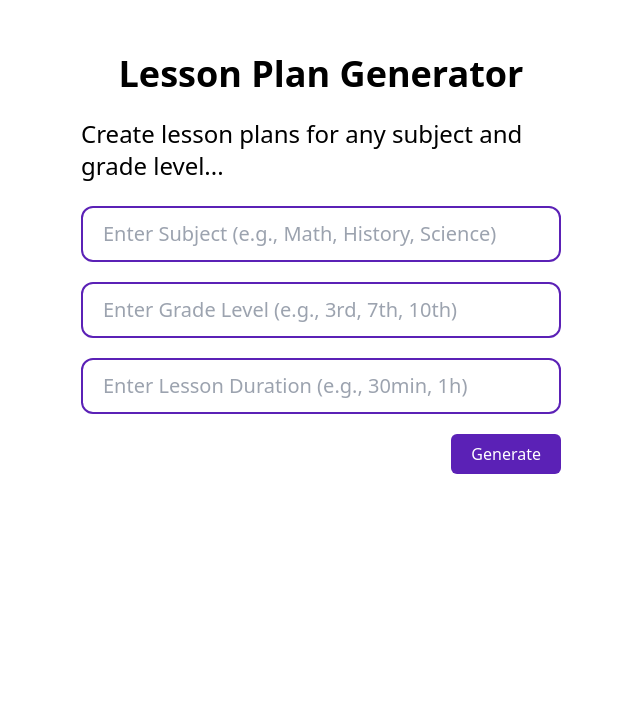
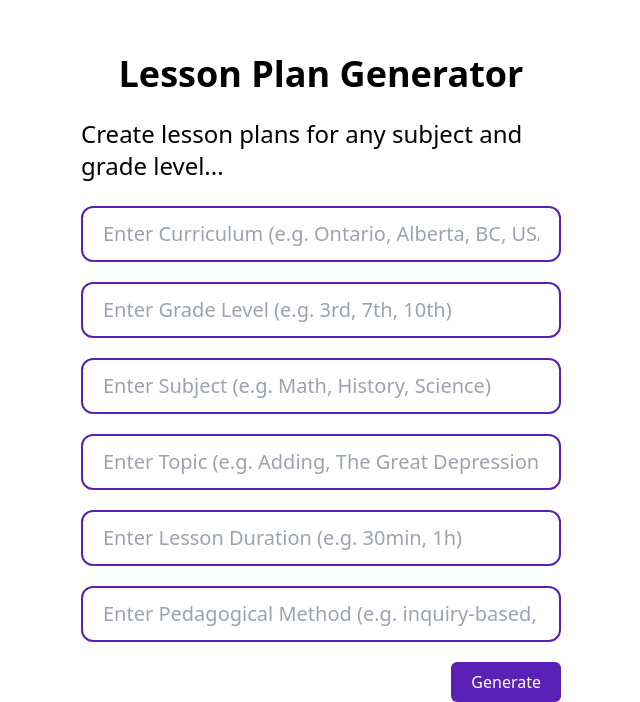
Before and after one commit to jtwirly/bayou2, a Next.js app: page / in a window 1280 px wide. Shown: the part 106-808 px from the top of the page, without its empty margins (319-959 px from the left). Built offline with nearby package versions, Linux system fonts and the light colour scheme.

Commit message:
Added new fields

```diff
--- a/pages/api/lesson-plan.js
+++ b/pages/api/lesson-plan.js
@@ -19,10 +19,10 @@ const handler = async (req, res) => {
 
 const getLessonPlan = async (req, res) => {
   try {
-    const { subject, gradeLevel, duration } = req.query;
+    const { curriculum, gradeLevel, subject, topic, duration, method } = req.query;
     const completion = await openai.createCompletion({
       model: "text-davinci-003",
-      prompt: `Create a lesson plan for a ${gradeLevel} grade ${subject} class with a duration of ${duration}.`,
+      prompt: `Create a lesson plan for a ${gradeLevel} grade ${subject} class following the ${curriculum} curriculum, focusing on the topic of ${topic}, with a duration of ${duration}, using the ${method} pedagogical method.`,
       max_tokens: 1024,
       temperature: 0.8
     });
--- a/pages/index.js
+++ b/pages/index.js
@@ -5,16 +5,19 @@ import { useState } from 'react';
 import React from 'react';
 
 const Home = () => {
+  const [curriculum, setCurriculum] = useState('');
+  const [gradeLevel, setGradeLevel] = useState('');
   const [subject, setSubject] = useState('');
-  const [gradeLevel, setGradeLevel] = useState('');
+  const [topic, setTopic] = useState('');
   const [duration, setDuration] = useState('');
+  const [method, setMethod] = useState('');
   const [lessonPlan, setLessonPlan] = useState('');
   const [loading, setLoading] = useState(false);
 
   const handleSubmit = async (e) => {
     setLoading(true);
     e.preventDefault();
-    const res = await fetch(`/api/lesson-plan?subject=${subject}&gradeLevel=${gradeLevel}&duration=${duration}`);
+    const res = await fetch(`/api/lesson-plan?curriculum=${curriculum}&gradeLevel=${gradeLevel}&subject=${subject}&topic=${topic}&duration=${duration}&method=${method}`);
     const data = await res.json();
     setLessonPlan(data.text);
     setLoading(false);
@@ -31,26 +34,47 @@ const Home = () => {
         <h1 className="text-4xl font-bold text-center">Lesson Plan Generator</h1>
         <h2 className="text-2xl">Create lesson plans for any subject and grade level...</h2>
         <form onSubmit={handleSubmit} className="flex justify-center flex-col gap-5">
-          <input
+        <input
             type="text"
-            value={subject}
-            onChange={(e) => setSubject(e.target.value)}
+            value={curriculum}
+            onChange={(e) => setCurriculum(e.target.value)}
             className="border-2 border-violet-800 py-3 px-5 rounded-xl text-xl"
-            placeholder="Enter Subject (e.g., Math, History, Science)"
+            placeholder="Enter Curriculum (e.g. Ontario, Alberta, BC, USA)"
           />
           <input
             type="text"
             value={gradeLevel}
             onChange={(e) => setGradeLevel(e.target.value)}
             className="border-2 border-violet-800 py-3 px-5 rounded-xl text-xl"
-            placeholder="Enter Grade Level (e.g., 3rd, 7th, 10th)"
+            placeholder="Enter Grade Level (e.g. 3rd, 7th, 10th)"
+          />
+          <input
+            type="text"
+            value={subject}
+            onChange={(e) => setSubject(e.target.value)}
+            className="border-2 border-violet-800 py-3 px-5 rounded-xl text-xl"
+            placeholder="Enter Subject (e.g. Math, History, Science)"
+          />
+          <input
+            type="text"
+            value={topic}
+            onChange={(e) => setTopic(e.target.value)}
+            className="border-2 border-violet-800 py-3 px-5 rounded-xl text-xl"
+            placeholder="Enter Topic (e.g. Adding, The Great Depression, The Solar System)"
           />
           <input
             type="text"
             value={duration}
             onChange={(e) => setDuration(e.target.value)}
             className="border-2 border-violet-800 py-3 px-5 rounded-xl text-xl"
-            placeholder="Enter Lesson Duration (e.g., 30min, 1h)"
+            placeholder="Enter Lesson Duration (e.g. 30min, 1h)"
+          />
+          <input
+            type="text"
+            value={method}
+            onChange={(e) => setMethod(e.target.value)}
+            className="border-2 border-violet-800 py-3 px-5 rounded-xl text-xl"
+            placeholder="Enter Pedagogical Method (e.g. inquiry-based, lecture-based)"
           />
           <input
             className="self-end bg-violet-800 text-white py-2 px-5 rounded-md hover:bg-violet-700"
```
